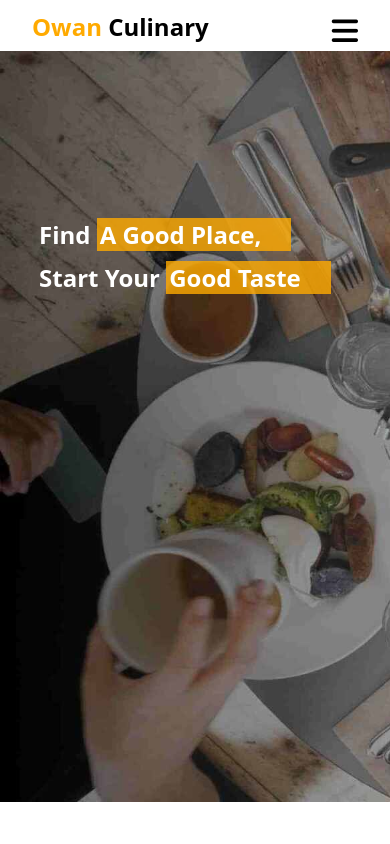
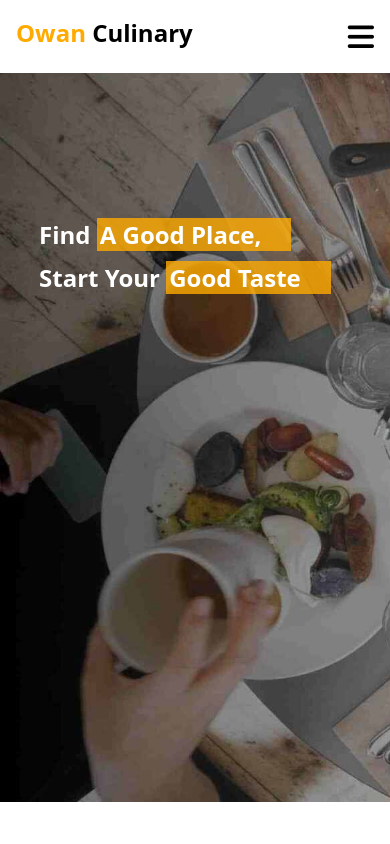
Before and after one commit to rdn016/front-end-expert-dicoding-submission, a React (Vite) app: page / in a window 390 px wide. Shown: the top 844 px of the page. Built offline with nearby package versions, Linux system fonts and the light colour scheme; no server answers.

Commit message:
tambahin styling di nav

```diff
--- a/src/styles/style.css
+++ b/src/styles/style.css
@@ -23,6 +23,7 @@ button,
  #cancel {
   min-width: 44px;
   min-height: 44px;
+  z-index: 99999;
 }
 /* ===== Desktop Header & Navbar (tetap sama) ===== */
 header {
@@ -38,8 +39,7 @@ nav {
   display: flex;
   margin: auto;
   width: 100%;
-  margin-top: 10px;
-  padding: 0 2rem;
+  padding: .5rem 4rem;
 }
 
 nav ul li a {
@@ -69,6 +69,7 @@ nav ul li a:hover::after {
 #judul {
   font-weight: bolder;
   font-size: 24px;
+  margin-top: 10px;
 }
 
 #span {
@@ -80,6 +81,13 @@ nav ul li a:hover::after {
   border: none;
   font-size: 1.2rem;
   margin-top: 3px;
+  cursor: pointer;
+}
+
+.user-menu {
+  position: absolute;
+  background-color: #fff;
+  width: 110px;
 }
 
 /* ===== Desktop Navbar ===== */
@@ -98,7 +106,7 @@ nav ul li a:hover::after {
   position: fixed;
   top: 0;
   right: -100%;
-  width: 250px;
+  width: 150px;
   height: 100vh;
   background-color: #ffffff;
   box-shadow: -2px 0 10px rgba(0, 0, 0, 0.1);
@@ -129,7 +137,7 @@ nav ul li a:hover::after {
   color: black;
   background: none;
   border: none;
-  font-size: 20px;
+  font-size: 1rem;
   cursor: pointer;
 }
 
@@ -138,6 +146,13 @@ nav ul li a:hover::after {
   /* Sembunyikan desktop nav di mobile */
   .desktop-nav {
     display: none;
+  }
+  nav{
+    padding: 1rem 1rem;
+  }
+
+  #judul{
+    margin-top: 0;
   }
 
   /* Tampilkan mobile menu icon */
@@ -167,7 +182,7 @@ nav ul li a:hover::after {
   min-height: 95vh;
   padding-top: 60px;
   position: relative;
-  background: url(../public/hero/hero-image-large.webp) no-repeat;
+  background: url(../assets/hero/hero-image-large.webp) no-repeat;
   background-size: cover;
 }
 
@@ -204,7 +219,7 @@ nav ul li a:hover::after {
 
 @media screen and (max-width: 780px) {
   .hero {
-    background: url(../public/hero/hero-image-small.webp) no-repeat;
+    background: url(../assets/hero/hero-image-small.webp) no-repeat;
     background-size: cover;
   }
 }
@@ -218,23 +233,21 @@ nav ul li a:hover::after {
   margin-bottom: 1rem;
 }
 
-.list {
+.list{
   width: 85%;
   margin: auto;
 }
 
 .list-cards {
   display: grid;
-  gap: 16px;
-  grid-template-columns: repeat(auto-fill, minmax(150px, 240px));
+  gap: 1rem;
+  grid-template-columns: repeat(auto-fill, minmax(110px, 220px));
   place-content: center;
 }
 
 .card {
-  width: 240px;
-  padding: 20px;
+  padding: 1rem;
   box-shadow: 0 0 3px rgba(0, 0, 0, 0.162);
-  height: 270px;
 }
 
 .card-head {
@@ -300,7 +313,6 @@ nav ul li a:hover::after {
 }
 
 .skeleton-image {
-  width: 200px;
   height: 150px;
   margin-bottom: 6px;
   animation: shimmer 1.5s infinite linear;
```
